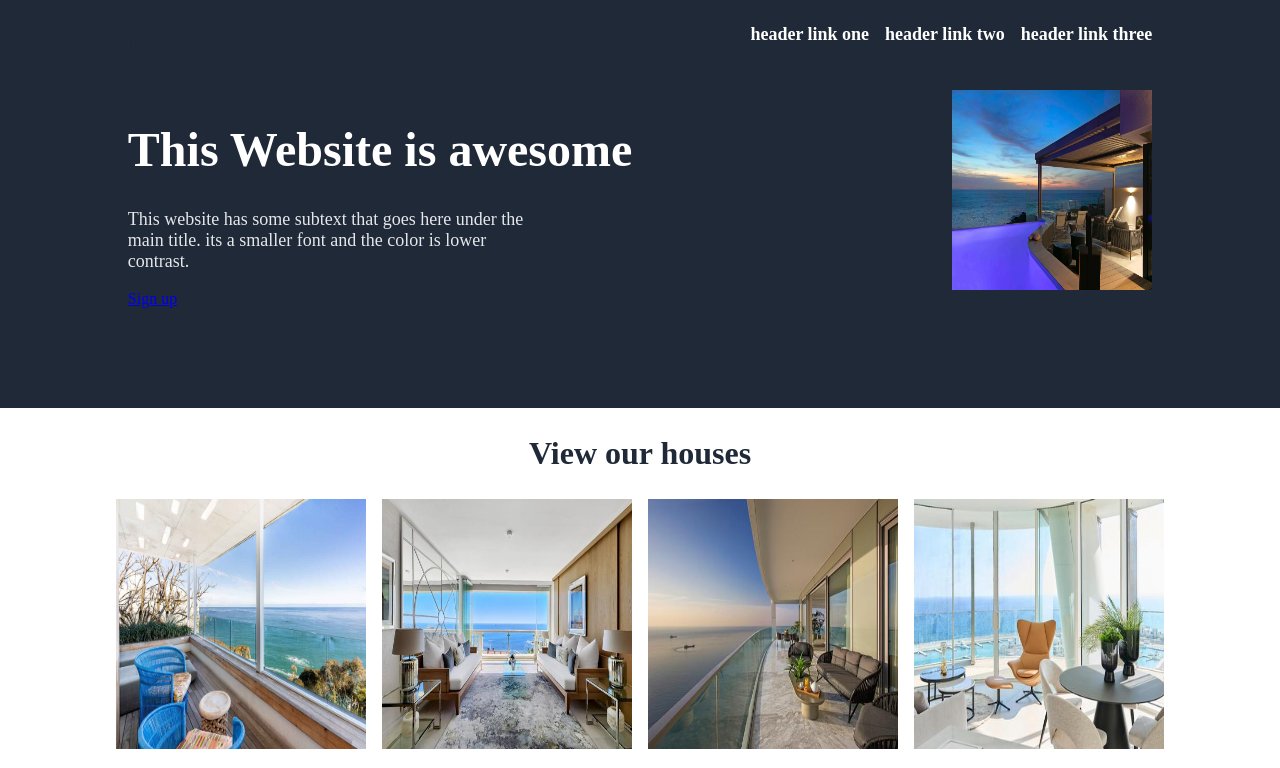
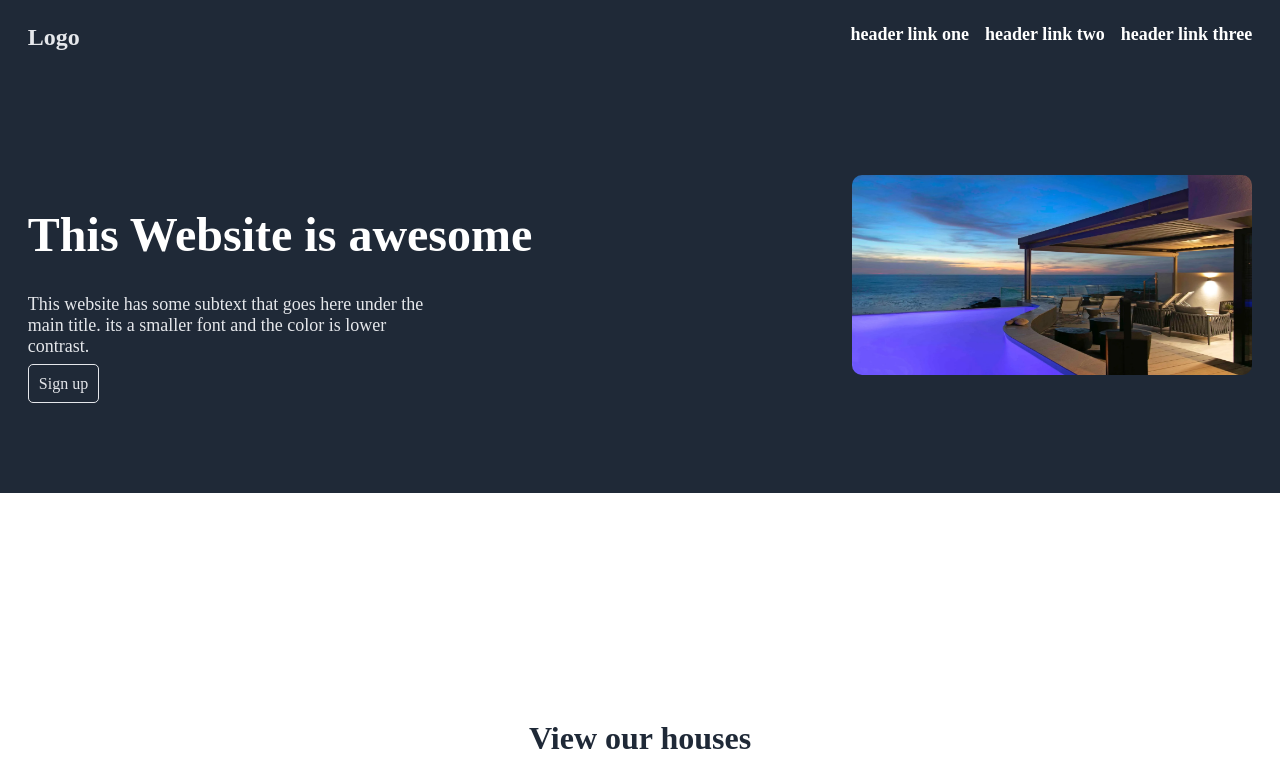
Before and after one commit to Hendrix03/Landing-Page, a plain HTML site: page index.html in a window 1280 px wide. Shown: the top 768 px of the page. Drawn offline with Linux system fonts and the light colour scheme.

Commit message:
Add landing page design

```diff
--- a/index.html
+++ b/index.html
@@ -12,7 +12,7 @@
     <div class="Hero-section">
     <div class="Main-cont">
     <div class="header">
-        <h2>Logo</h2>
+        <h3 class="logo">Logo</h3>
         <div class="Links">
             <h4> header link one</h4>
             <h4> header link two</h4>
--- a/styles.css
+++ b/styles.css
@@ -11,6 +11,11 @@ body{
     display:flex;
     justify-content: center;
     padding-bottom: 100px;
+
+}
+
+
+.logo{ font-size: 24px;
 
 }
 
@@ -29,9 +34,17 @@ body{
 .Wrapper {
     display:flex;
     width: 100%;
+    margin-top: 100px;
 
 
 
+
+
+
+}
+
+.text-content{
+    width:100%;
 }
 
 
@@ -52,14 +65,18 @@ p{
 
 
 .image{
-    width:200px;
-    height:200px
+    width:400px;
+    height:200px;
+    border-radius: 10px;
+    flex-shrink: 1;
 }
 
 .section3{
     display:flex;
     flex-direction: column;
     align-items: center;
+    padding-top:200px ;
+    padding-bottom: 200px;
 
 }
 
@@ -74,6 +91,7 @@ h2{ font-size:32px;
     gap: 16px;
     text-align: center;
     flex-wrap: wrap;
+    justify-content: center;
 
 
 
@@ -82,12 +100,14 @@ h2{ font-size:32px;
 .img-grid{
     width:250px;
     height:250px;
+    border-radius: 10px;
 }
 
 .Testimonials{
     background-color: #e5e7eb;
     display: flex;
     justify-content: center;
+    padding: 100px 0px 100px 0px;
 
 }
 
@@ -123,5 +143,33 @@ align-items: last baseline;}
     background-color:#3882f6 ;
     display: flex;
     align-items: center;
-    gap:100px
+    gap:100px;
+    padding: 50px 60px 50px 60px;
+    border-radius: 10px;
+
+
 }
+
+h3{
+    color:#e5e7eb
+}
+
+.button{
+    display: flex;
+}
+a{
+    color: #e5e7eb;
+    text-decoration: none;
+    border: 1px solid #e5e7eb;
+    padding: 10px;
+    border-radius: 5px;
+    flex-shrink: 1;
+
+}
+
+.footer{
+    display:flex;
+    justify-content: center;
+    background-color:#1f2937 ;
+
+}
```
